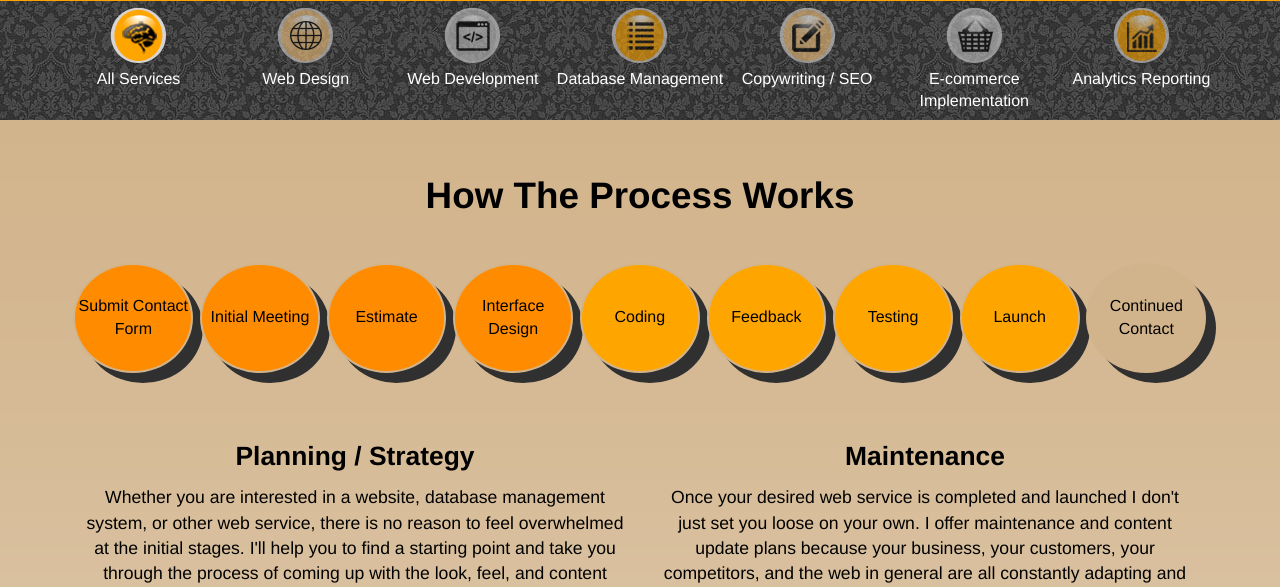
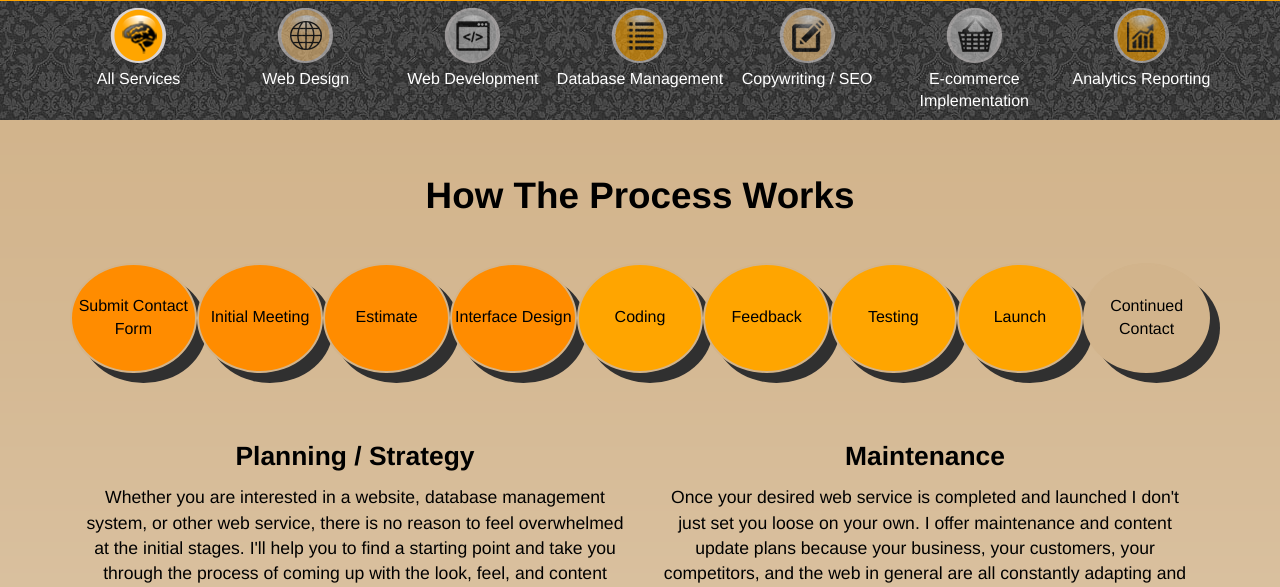
Before and after one commit to mjtarter/open-mind-webs-custom, a PHP site: page / in a window 1280 px wide. Shown: the part 1398-1985 px from the top of the page. Run offline with PHP 8.4, Linux system fonts and the light colour scheme; some libraries are stand-ins or nearby versions; some web fonts are replaced.

Commit message:
Cross Brows Compatibility of processes on index page

```diff
--- a/css/pages.css
+++ b/css/pages.css
@@ -158,27 +158,28 @@ ul#services-buttons li {
     padding-top:30px;
 }
 
-ul#process li {
+table#process {
+    border-collapse:separate;
+    margin-bottom:35px;
+}
+
+table#process td {
     height:110px;
-    float:left;
-    margin: 0px .30555% 0px .30555%;
-    width:10.5%;
-    display:table;
+    width:11%;
     border-radius:50%;
     border:2px solid tan;
     box-shadow:10px 10px #303030;
-    margin-bottom:35px;
 }
 
-    ul#process li:nth-child(-n+4) {
+    table#process td:nth-child(-n+4) {
         background-color:#ff8c00;
     }
 
-    ul#process li:nth-child(n+5):nth-child(-n+8) {
+    table#process td:nth-child(n+5):nth-child(-n+8) {
         background-color:orange;
     }
 
-    ul#process li:last-child {
+    table#process td:last-child {
         background-color:tan;
     }
 
--- a/index.php
+++ b/index.php
@@ -201,17 +201,19 @@ include 'inc/header.php'; ?>
 <section id="process-section">
    <div class="container hidden-xs">
       <p class="text-center" id="process-title"><b> How The Process Works </b></p>
-      <ul id="process">
-         <li><p class="text-center vert-middle"> Submit Contact Form</p></li>
-         <li><p class="text-center vert-middle">Initial Meeting</p></li>
-         <li><p class="text-center vert-middle">Estimate</p></li>
-         <li><p class="text-center vert-middle">Interface Design</p></li>
-         <li><p class="text-center vert-middle">Coding</p></li>
-         <li><p class="text-center vert-middle">Feedback</p></li>
-         <li><p class="text-center vert-middle">Testing</p></li>
-         <li><p class="text-center vert-middle">Launch</p></li>
-         <li><p class="text-center vert-middle">Continued Contact</p></li>
-      </ul>
+      <table id="process">
+         <tr>
+            <td class="text-center">Submit Contact Form</td>
+            <td class="text-center">Initial Meeting</td>
+            <td class="text-center">Estimate</td>
+            <td class="text-center">Interface Design</td>
+            <td class="text-center">Coding</td>
+            <td class="text-center">Feedback</td>
+            <td class="text-center">Testing</td>
+            <td class="text-center">Launch</td>
+            <td class="text-center">Continued Contact</td>
+         </tr>
+      </table>
       <div class="process-text col-sm-6">
          <p class="text-center" style="font-size:1.5em;"><b>Planning / Strategy</b></p>
          <p class="text-center">Whether you are interested in a website, database management system, or other web service, there is no reason to feel overwhelmed at the initial stages. I'll help you to find a starting point and take you through the process of coming up with the look, feel, and content structure that will work best for your particular business. All you need is an idea and I can help you throughout the process of planning to completion.</p>
```
Also changed, not shown: 1 other file.
